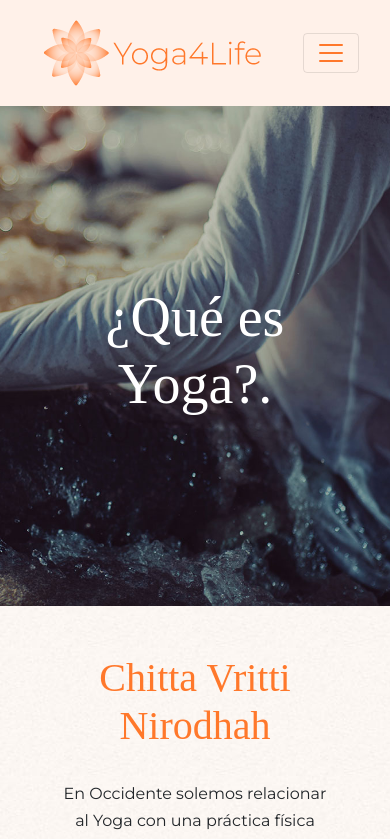
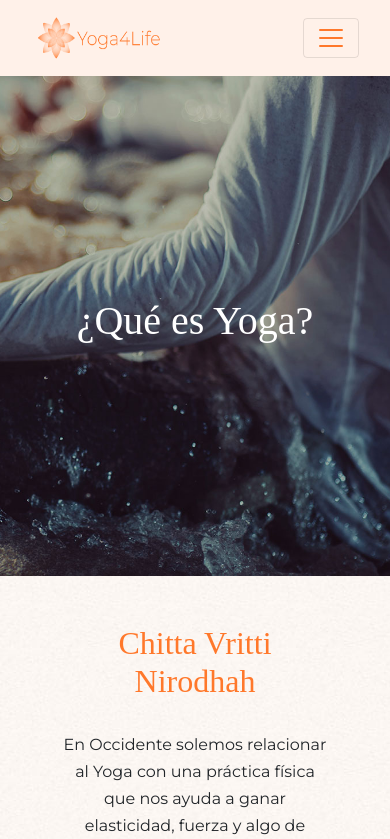
Before and after one commit to BarBritez/yoga-4-life, a website: page secciones/que-es.html in a window 390 px wide. Shown: the top 839 px of the page. Drawn offline with nearby package versions, Linux system fonts and the light colour scheme; files that its build step writes are made by us from their sources.

Commit message:
cambiando tamaños de títulos en resposive

```diff
--- a/scss/prueba.scss
+++ b/scss/prueba.scss
@@ -28,6 +28,11 @@ h1, h2, h3{
 }
 h1{
 	font-size: 3.5rem;
+	@media(max-width: 500px){
+		&{
+			font-size:2.5rem;
+		}
+	}
 }
 p{
 	font-size: 1rem;
@@ -35,6 +40,19 @@ p{
 
 .container{
 	max-width: 1440px;
+}
+// header
+nav{
+	a{
+		img{
+			@media (max-width: 500px) {
+			&{
+			width: 140px;
+			height:50px;
+			}
+			}
+		}
+	}
 }
 
 /*enlaces*/
@@ -79,6 +97,7 @@ $backgrounds: clases, contacto, inicio, quienes-somos, que-es-yoga;
 	flex-direction: column;
 	justify-content: center;
 }
+
 
 .texto-alineado{
 	text-align: center;
@@ -211,6 +230,11 @@ box-shadow: 0px 6px 34px 0px rgba(0,0,0,0.17);
 	color: $primary;
 	margin-bottom: 30px;
 	font-size: 2.5rem;
+	@media(max-width: 500px){
+		&{
+			font-size:2rem;
+		}
+	}
 	}
 }
 
--- a/secciones/que-es.html
+++ b/secciones/que-es.html
@@ -33,7 +33,7 @@
 	<section class="background-que-es-yoga texto-alineado fade-in">
 		<div class="container">
 			<h1 class="">
-				¿Qué es Yoga?.
+				¿Qué es Yoga?
 			</h1>
 		</div>
 	</section>
```
Also changed, not shown: secciones/quienes-somos.html (+1 -1 lines), css/prueba.css.
